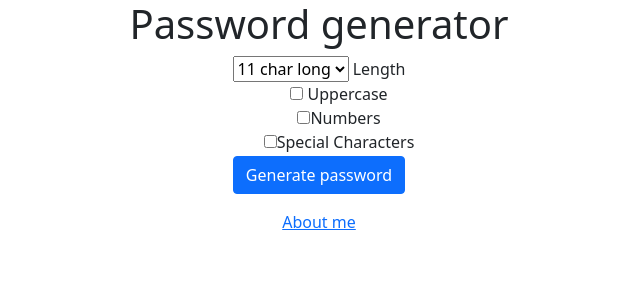
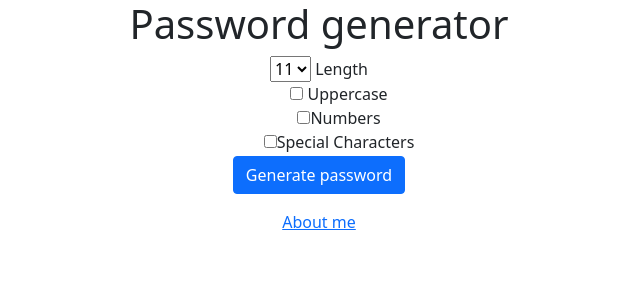
Before and after one commit to vicoro-ru/django3PasswordGenerator, a Django app: page / in a window 1280 px wide. Shown: the top 300 px of the page, without its empty margins (321-961 px from the left). Run offline with Django 4.2, Linux system fonts and the light colour scheme.

Commit message:
clean lesson

```diff
--- a/generator/templates/generator/home.html
+++ b/generator/templates/generator/home.html
@@ -5,12 +5,12 @@
 
     <form action="{% url 'password' %}">
         <select name="length">
-            <option value = "6">6 char long</option>
-            <option value = "7">7 char long</option>
-            <option value = "8">8 char long</option>
-            <option value = "9">9 char long</option>
-            <option value = "10">10 char long</option>
-            <option value = "11" selected="selected">11 char long</option>
+            <option value = "6">6</option>
+            <option value = "7">7</option>
+            <option value = "8">8</option>
+            <option value = "9">9</option>
+            <option value = "10">10</option>
+            <option value = "11" selected="selected">11</option>
         </select> Length
         <br>
         <div class="form-check form-switch">
```
